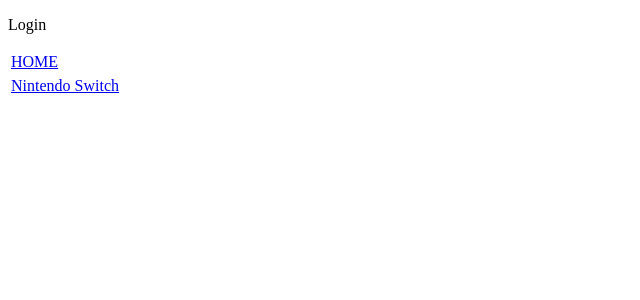
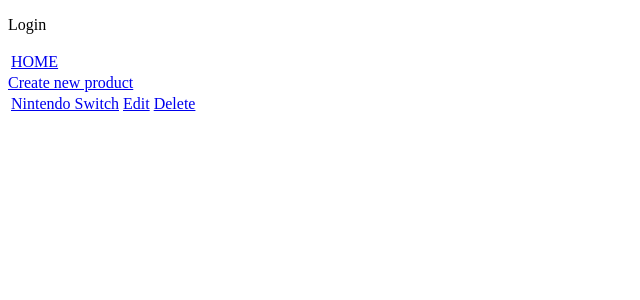
Before and after one commit to kangharo96/djangowork, a Django app: page /product/ in a window 1280 px wide. Shown: the top 300 px of the page, without its empty margins (0-640 px from the left). Run offline with Django 3.2, Linux system fonts and the light colour scheme; data comes from the database, SQL or seed files in the repository.

Commit message:
Implemented 2 and 3 of assignment
Currently trying to implement update but keeps giving "product" is not a registered namespace

```diff
--- a/productapp/templates/productapp/product_detail.html
+++ b/productapp/templates/productapp/product_detail.html
@@ -4,6 +4,7 @@
 
 {% block content %}
     <h1>{{ product.name }}</h1>
+    {{ product.image }} <br>
     {% if error_message %}<p><strong>{{ error_message }}</strong></p>{% endif %}
     {{ product.category }} <br>
     {{ product.description }} <br>
--- a/productapp/templates/productapp/product_list.html
+++ b/productapp/templates/productapp/product_list.html
@@ -4,10 +4,14 @@
 {% block title %}Product List{% endblock title %}
 
 {% block content %}
+    <a href="{% url 'productapp:product_new' %}">Create new product</a>
     {% if products %}
         <table>
         {% for product in products %}
-            <tr><td><a href="{% url 'productapp:product_detail' product.id %}">{{ product.name }}</a></td>
+            <tr>
+                <td><a href="{% url 'productapp:product_detail' product.id %}">{{ product.name }}</a></td>
+                <td><a href="{% url 'productapp:product_edit' product.id %}">Edit</a></td>
+                <td><a href="{% url 'productapp:product_delete' product.id %}">Delete</a></td>
             </tr>
         {% endfor %}
         </table>
--- a/productapp/urls.py
+++ b/productapp/urls.py
@@ -5,6 +5,8 @@ app_name = 'productapp'
 
 urlpatterns = [
     path('', views.ProductList.as_view(), name='product_list'),
-    path('<int:pk>/', views.ProductDetail.as_view(), name='product_detail'),
-    # path('<pk>/delete/', views.ProductDelete.as_view()),
+    path(r'<int:pk>/', views.ProductDetail.as_view(), name='product_detail'),
+    path(r'<int:pk>/delete/', views.ProductDelete.as_view(), name='product_delete'),
+    path(r'new/', views.ProductCreate.as_view(), name='product_new'),
+    path(r'<int:pk>/edit/', views.ProductEdit.as_view(), name='product_edit'),
 ]
--- a/productapp/views.py
+++ b/productapp/views.py
@@ -1,9 +1,10 @@
 from django.shortcuts import render, get_object_or_404
 from django.http import HttpResponse, HttpResponseRedirect
+from django.urls import reverse, reverse_lazy
 
 from productapp.models import Product
-
 from django.views.generic import ListView, DetailView, CreateView, UpdateView, DeleteView
+from productapp.forms import ProductForm
 
 
 # Create your views here.
@@ -21,10 +22,33 @@ class ProductDetail(DetailView):
     template_name = 'productapp/product_detail.html'
 
 
-# def create(request):
-#     pass
-#
-#
-# class ProductDelete(DeleteView):
-#     model = Product
-#     success_url = '/'
+def product_new(request):
+    if request.method == 'POST':
+        form = ProductForm(request.POST)
+        if form.is_valid():
+            prod = form.save(commit=False)
+            prod.save()
+            return HttpResponseRedirect(reverse('productapp:product_detail', args=(prod.pk,)))
+    else:
+        form = ProductForm()
+        return render(request, 'productapp/product_new.html', {'form': form})
+
+
+class ProductCreate(CreateView):
+    model = Product
+    fields = ['name', 'category', 'description', 'price']
+    template_name = 'productapp/product_new.html'
+    success_url = reverse_lazy('productapp:product_list')
+
+
+class ProductEdit(UpdateView):
+    model = Product
+    template_name = 'productapp/product_edit.html'
+    fields = ['name', 'description', 'price', 'image']
+    success_url = reverse_lazy('productapp:product_list')
+
+
+class ProductDelete(DeleteView):
+    model = Product
+    template_name = 'productapp/product_delete.html'
+    success_url = reverse_lazy('productapp:product_list')
```
Also changed, not shown: productapp/forms.py (added, +9 -0 lines), productapp/templates/productapp/product_edit.html (added, +12 -0 lines), productapp/templates/productapp/product_new.html (added, +15 -0 lines).
